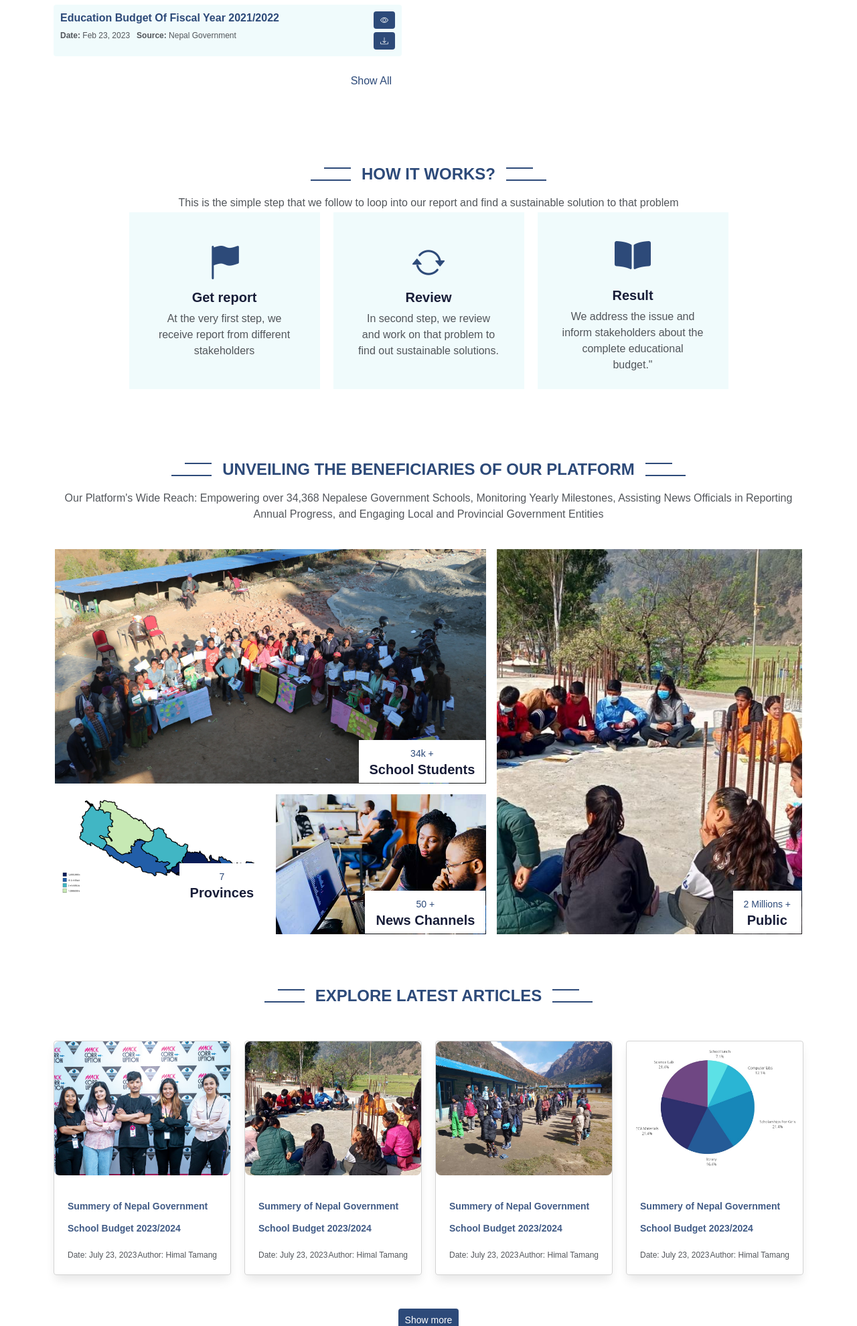
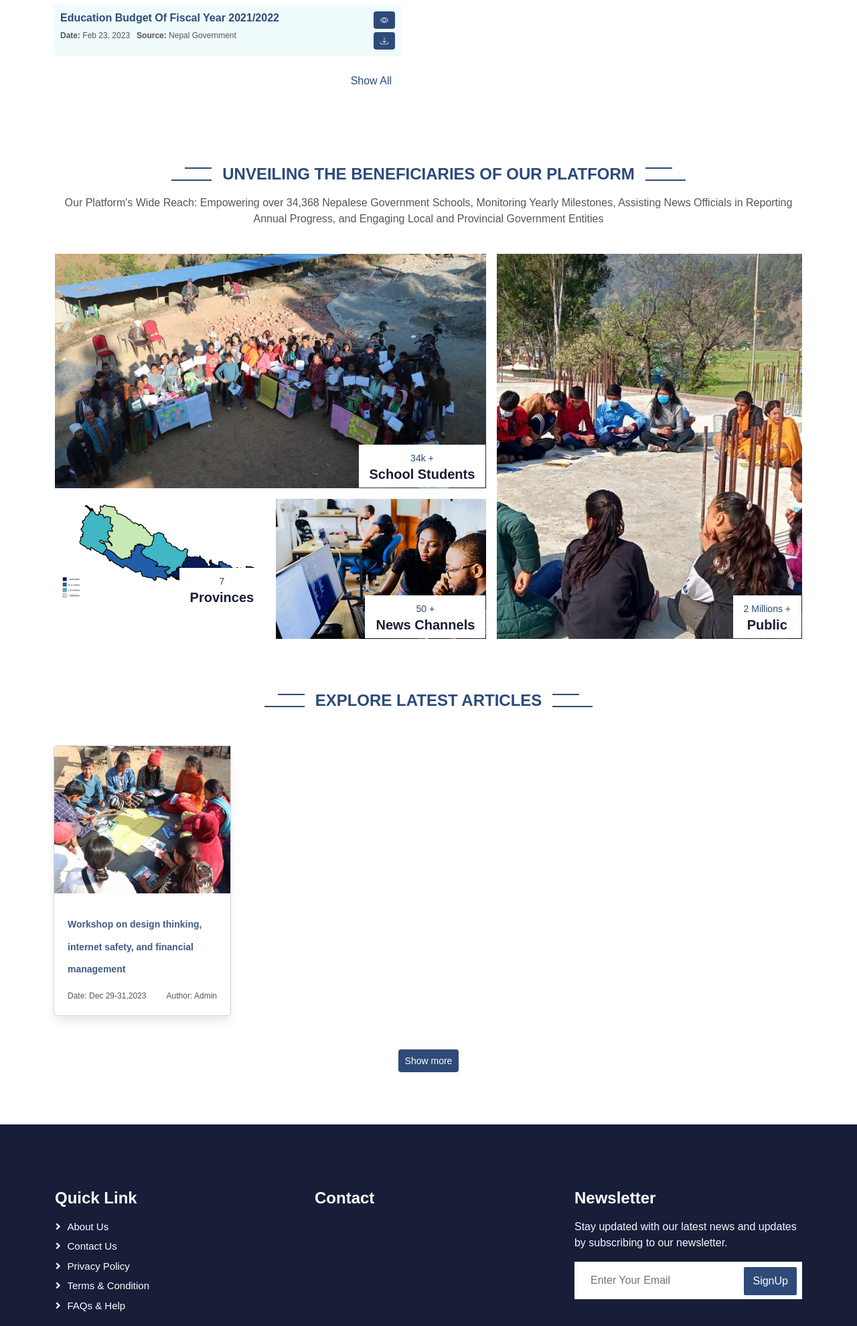
Before and after one commit to sarila/sms-wp, a WordPress theme: template themes/sms/front-page.php in a window 1280 px wide. Shown: the part 1205-3185 px from the top of the page at 67% size. Run offline with PHP 8.4 and a stand-in for WordPress, Linux system fonts and the light colour scheme; the site name, menu and one post (Sample post) are stand-ins, and other content is empty; some libraries are stand-ins or nearby versions; grey boxes are pictures that could not be loaded.

Commit message:
fix: updated blog section and status section.

```diff
--- a/themes/sms/front-page.php
+++ b/themes/sms/front-page.php
@@ -173,7 +173,7 @@
 <!-- hero section end -->
 
 <!-- Service Start -->
-<div class="container-xxl py-5">
+<!-- <div class="container-xxl py-5">
     <div class="container">
         <div class="text-center wow fadeInUp" data-wow-delay="0.1s">
             <h2 class="section-title bg-white text-center text-primary px-3 text-uppercase" style="font-size: 24px">How
@@ -215,7 +215,7 @@
             </div>
         </div>
     </div>
-</div>
+</div> -->
 <!-- Service End -->
 
 <!-- Categories Start -->
@@ -289,68 +289,22 @@
     <div class="blog_wrapper">
         <div class="blog">
             <div class="blog_image">
-                <img class="img-fluid" src="<?php echo get_template_directory_uri() ?>/includes/assets/img/supportmyschool.jpg" alt="">
+                <img class="img-fluid" src="<?php echo get_template_directory_uri() ?>/includes/assets/img/blog2.JPG" alt="">
             </div>
             <div class="blog_detail">
-                <h3><a href="#">Summery of Nepal Government School Budget 2023/2024</a></h3>
+                <h3><a href="#">Workshop on design thinking, internet safety, and financial management
+                    </a></h3>
                 <div class="date_author">
                     <label for="date">
-                        <span>date: </span><span>july 23, 2023</span>
+                        <span>date: </span>Dec 29-31,2023<span></span>
                     </label>
                     <label for="author">
-                        <span>author: </span><span>himal tamang</span>
+                        <span>author: </span>admin<span></span>
                     </label>
                 </div>
             </div>
         </div>
-        <div class="blog">
-            <div class="blog_image">
-                <img class="img-fluid" src="<?php echo get_template_directory_uri() ?>/includes/assets/img/public.jpg" alt="">
-            </div>
-            <div class="blog_detail">
-                <h3><a href="#">Summery of Nepal Government School Budget 2023/2024</a></h3>
-                <div class="date_author">
-                    <label for="date">
-                        <span style="font-weight: 500;">date: </span><span>july 23, 2023</span>
-                    </label>
-                    <label for="author">
-                        <span style="font-weight: 500;">author: </span><span>himal tamang</span>
-                    </label>
-                </div>
-            </div>
-        </div>
-        <div class="blog">
-            <div class="blog_image">
-                <img class="img-fluid" src="<?php echo get_template_directory_uri() ?>/includes/assets/img/governmentSchool.jpeg" alt="">
-            </div>
-            <div class="blog_detail">
-                <h3><a href="#">Summery of Nepal Government School Budget 2023/2024</a></h3>
-                <div class="date_author">
-                    <label for="date">
-                        <span>date: </span><span>july 23, 2023</span>
-                    </label>
-                    <label for="author">
-                        <span>author: </span><span>himal tamang</span>
-                    </label>
-                </div>
-            </div>
-        </div>
-        <div class="blog">
-            <div class="blog_image">
-                <img class="img-fluid" src="<?php echo get_template_directory_uri() ?>/includes/assets/img/budgetshow.jpg" alt="">
-            </div>
-            <div class="blog_detail">
-                <h3><a href="#">Summery of Nepal Government School Budget 2023/2024</a></h3>
-                <div class="date_author">
-                    <label for="date">
-                        <span>date: </span><span>july 23, 2023</span>
-                    </label>
-                    <label for="author">
-                        <span>author: </span><span>himal tamang</span>
-                    </label>
-                </div>
-            </div>
-        </div>
+
 
     </div>
     <div class="blog_section_button">
--- a/themes/sms/includes/assets/css/style.css
+++ b/themes/sms/includes/assets/css/style.css
@@ -738,7 +738,7 @@
   /* border: 2px solid blue; */
   margin: 20px 0px;
   display: grid;
-  grid-template-columns: auto auto auto auto;
+  grid-template-columns: 1fr 1fr 1fr 1fr;
   gap: 20px;
 }
 
@@ -757,11 +757,12 @@
 }
 
 .blog_container .blog_wrapper .blog .blog_image {
-  height: 200px;
+  height: 220px;
   width: 100%;
+  display: flex;
+  object-fit: cover;
   overflow: hidden;
-  /* border: 2px solid black; */
-  border-radius: 8px;
+  /* border-radius: 8px; */
 }
 .blog_container .blog_wrapper .blog .blog_image img {
   height: 100%;
@@ -814,7 +815,7 @@
   }
 
   .blog_container .blog_wrapper {
-    grid-template-columns: auto auto auto;
+    grid-template-columns: 1fr 1fr 1fr;
   }
 
   /* hero section css end */
@@ -827,7 +828,7 @@
   }
 
   .status_div_wrapper {
-    grid-template-columns: auto auto;
+    grid-template-columns: 1fr 1fr;
   }
   .status_container {
     padding: 40px 30px;
```
Also changed, not shown: themes/sms/page-about.php (+15 -20 lines), themes/sms/includes/assets/img/blog1.JPG (added), themes/sms/includes/assets/img/blog2.JPG (added).
